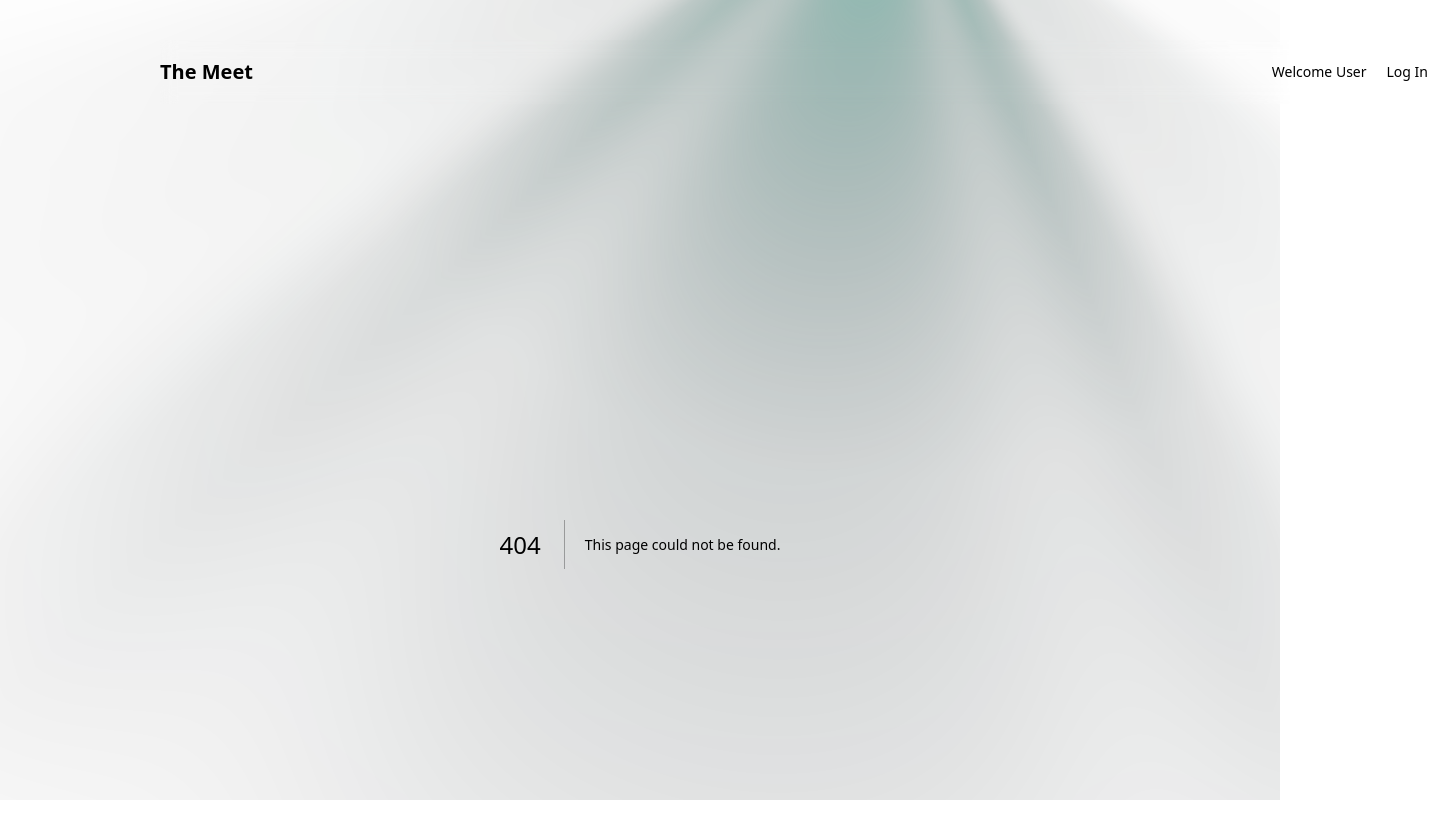
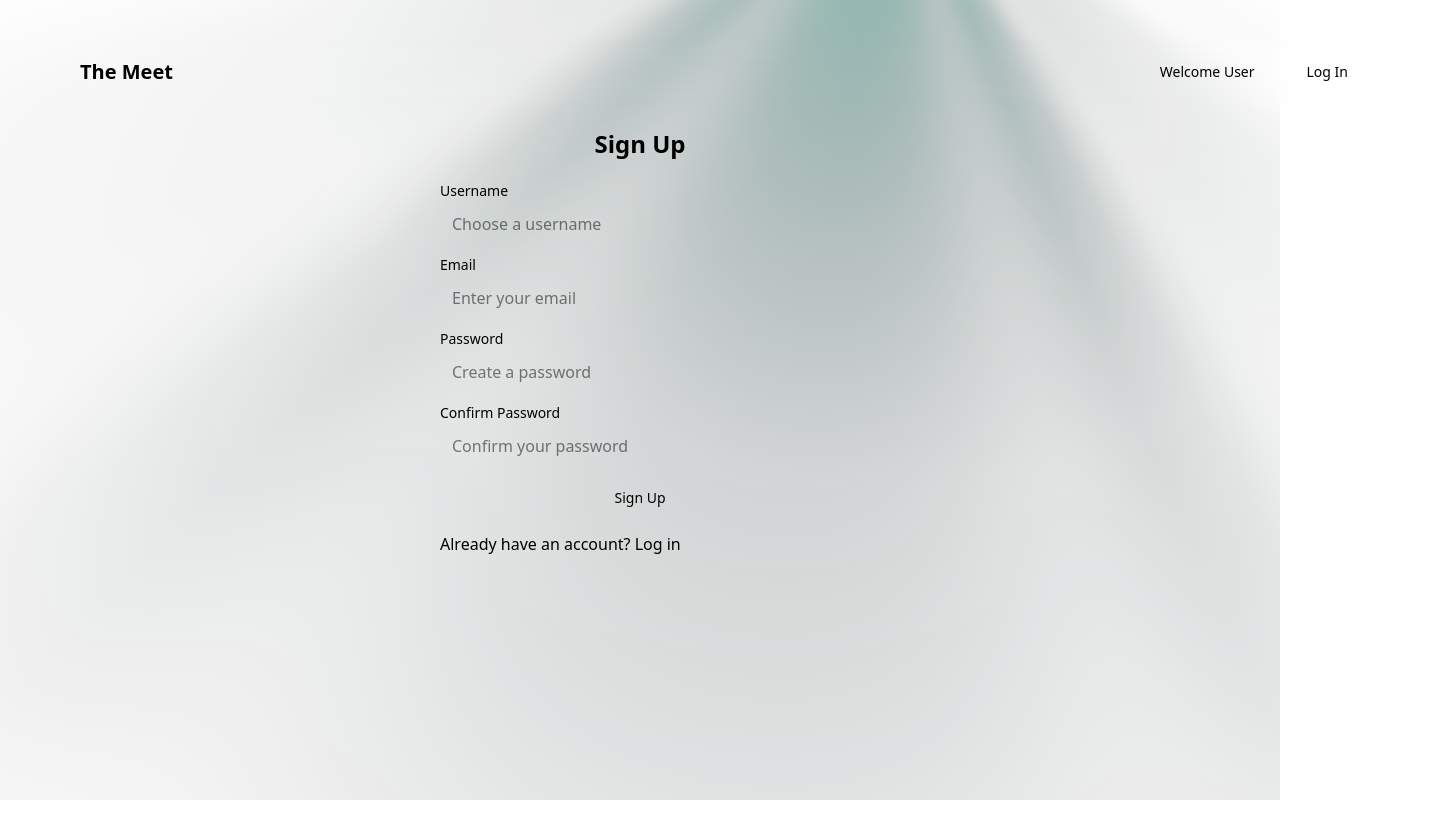
Before and after one commit to Abir-Zayn/themeet, a Next.js app: page /auth/signup in a window 1280 px wide. Before the commit this address had no page. Shown: the top 838 px of the page, 1440 px wide, since content can reach past the window. Built offline with nearby package versions, Linux system fonts and the light colour scheme; a web font is replaced by a local one.

Commit message:
feature(auth): login-signup form : #7

```diff
--- /dev/null
+++ b/components/SpotlightCard.tsx
@@ -0,0 +1,72 @@
+"use client";
+
+import React, { useRef, useState } from 'react';
+
+interface Position {
+  x: number;
+  y: number;
+}
+
+interface SpotlightCardProps extends React.PropsWithChildren {
+  className?: string;
+  spotlightColor?: `rgba(${number}, ${number}, ${number}, ${number})`;
+}
+
+const SpotlightCard: React.FC<SpotlightCardProps> = ({
+  children,
+  className = '',
+  spotlightColor = 'rgba(255, 255, 255, 0.25)'
+}) => {
+  const divRef = useRef<HTMLDivElement>(null);
+  const [isFocused, setIsFocused] = useState<boolean>(false);
+  const [position, setPosition] = useState<Position>({ x: 0, y: 0 });
+  const [opacity, setOpacity] = useState<number>(0);
+
+  const handleMouseMove: React.MouseEventHandler<HTMLDivElement> = e => {
+    if (!divRef.current || isFocused) return;
+
+    const rect = divRef.current.getBoundingClientRect();
+    setPosition({ x: e.clientX - rect.left, y: e.clientY - rect.top });
+  };
+
+  const handleFocus = () => {
+    setIsFocused(true);
+    setOpacity(0.6);
+  };
+
+  const handleBlur = () => {
+    setIsFocused(false);
+    setOpacity(0);
+  };
+
+  const handleMouseEnter = () => {
+    setOpacity(0.6);
+  };
+
+  const handleMouseLeave = () => {
+    setOpacity(0);
+  };
+
+  return (
+    <div
+      ref={divRef}
+      onMouseMove={handleMouseMove}
+      onFocus={handleFocus}
+      onBlur={handleBlur}
+      onMouseEnter={handleMouseEnter}
+      onMouseLeave={handleMouseLeave}
+      className={`relative rounded-3xl border border-neutral-800 bg-neutral-900 overflow-hidden p-8 ${className}`}
+    >
+      <div
+        className="pointer-events-none absolute inset-0 opacity-0 transition-opacity duration-500 ease-in-out"
+        style={{
+          opacity,
+          background: `radial-gradient(circle at ${position.x}px ${position.y}px, ${spotlightColor}, transparent 80%)`
+        }}
+      />
+      {children}
+    </div>
+  );
+};
+
+export default SpotlightCard;
--- /dev/null
+++ b/src/app/auth/login/page.tsx
@@ -0,0 +1,13 @@
+
+import { Suspense } from "react"
+import { Auth } from "../../feature/auth"
+
+const LoginPage = () => {
+  return (
+    <Suspense>
+      <Auth.LoginForm />
+    </Suspense>
+  )
+}
+
+export default LoginPage
--- /dev/null
+++ b/src/app/auth/signup/page.tsx
@@ -0,0 +1,12 @@
+import { Auth } from "../../feature/auth"
+import { Suspense } from "react"
+
+const Page = () => {
+  return (
+    <Suspense fallback={<div>...</div>}>
+      <Auth.RegisterForm />
+    </Suspense>
+  )
+}
+
+export default Page
--- a/src/app/components/navbar.tsx
+++ b/src/app/components/navbar.tsx
@@ -1,34 +1,35 @@
 "use client";
 
-import { Button } from "@/src/app/ui/button"
-import { Sheet, SheetContent, SheetTrigger } from "@/src/app/ui/sheet"
+import { Button } from "@/src/app/ui/button";
+import { Sheet, SheetContent, SheetTrigger } from "@/src/app/ui/sheet";
 import { Menu } from "lucide-react";
 import Link from "next/link";
 
 export default function Navbar() {
   return (
-    <header className="top-0 z-50 w-full border-b bg-background/95 backdrop-blur supports-[backdrop-filter]:bg-background/60 mx-40 my-10">
+    <header className="sticky top-0 z-50 w-full border-b bg-background/95 backdrop-blur supports-[backdrop-filter]:bg-background/60 ml-20 mt-10">
       <div className="container flex h-16 max-w-screen-2xl items-center">
+        {/* Desktop Logo */}
         <div className="mr-4 hidden md:flex">
           <Link href="/" className="mr-6 flex items-center space-x-2">
             <span className="font-bold text-xl">The Meet</span>
           </Link>
-          <nav className="flex items-center space-x-6 text-sm">
-            {/* Future nav links here */}
-          </nav>
         </div>
+        {/* Mobile Logo */}
         <Link href="/" className="mr-6 flex-1 md:hidden">
           <span className="font-bold text-xl">The Meet</span>
         </Link>
         <div className="flex flex-1 items-center justify-end space-x-2">
+          {/* Sign up (Welcome User) */}
           <Link
-            href="/signup"
-            className="text-sm font-medium text-foreground hover:text-primary"
+            href="/auth/signup"
+            className="text-sm font-medium text-foreground hover:text-primary mr-10"
           >
             Welcome User
           </Link>
+          {/* Sign In */}
           <Button variant="outline" size="sm" asChild>
-            <Link href="/signin">Log In</Link>
+            <Link href="/auth/login">Log In</Link>
           </Button>
         </div>
       </div>
--- /dev/null
+++ b/src/app/feature/auth/forms/login.tsx
@@ -0,0 +1,65 @@
+"use client";
+
+import { useState } from "react";
+import { Button } from "@/src/app/ui/button";
+import { Input } from "@/src/app/ui/input";
+import { Label } from "@/src/app/ui/label";
+import Link from "next/link";
+
+export const LoginForm = () => {
+  const [email, setEmail] = useState("");
+  const [password, setPassword] = useState("");
+  const [isLoading, setIsLoading] = useState(false);
+
+  const handleSubmit = async (e: React.FormEvent) => {
+    e.preventDefault();
+    setIsLoading(true);
+
+    try {
+      // TODO: Implement login API call
+      console.log("Login attempt:", { email, password });
+      // Simulate API call
+      await new Promise(resolve => setTimeout(resolve, 1000));
+      alert("Login successful!");
+    } catch (error) {
+      console.error("Login failed:", error);
+      alert("Login failed!");
+    } finally {
+      setIsLoading(false);
+    }
+  };
+
+  return (
+    <div className="w-full max-w-md mx-auto bg-transparent p-6 bg-card rounded-lg shadow-lg">
+      <h2 className="text-2xl font-bold text-center mb-6">Log In</h2>
+      <form onSubmit={handleSubmit} className="space-y-4">
+        <div>
+          <Label htmlFor="email" className="mb-2">Email</Label>
+          <Input
+            id="email"
+            type="email"
+            value={email}
+            onChange={(e) => setEmail(e.target.value)}
+            required
+            placeholder="Enter your email"
+          />
+        </div>
+        <div>
+          <Label htmlFor="password" className="mb-2">Password</Label>
+          <Input
+            id="password"
+            type="password"
+            value={password}
+            onChange={(e) => setPassword(e.target.value)}
+            required
+            placeholder="Enter your password"
+          />
+        </div>
+        <Button type="submit" className="w-full" disabled={isLoading}>
+          {isLoading ? "Logging in..." : "Log In"}
+        </Button>
+        <Link href="/auth/signup">Don't have an account? Sign up</Link>
+      </form>
+    </div>
+  );
+};
--- /dev/null
+++ b/src/app/feature/auth/forms/register.tsx
@@ -0,0 +1,104 @@
+"use client";
+
+import { useState } from "react";
+import { Button } from "@/src/app/ui/button";
+import { Input } from "@/src/app/ui/input";
+import { Label } from "@/src/app/ui/label";
+import Link from "next/link";
+
+export const RegisterForm = () => {
+  const [username, setUsername] = useState("");
+  const [email, setEmail] = useState("");
+  const [password, setPassword] = useState("");
+  const [confirmPassword, setConfirmPassword] = useState("");
+  const [isLoading, setIsLoading] = useState(false);
+  const [error, setError] = useState("");
+
+  const handleSubmit = async (e: React.FormEvent) => {
+    e.preventDefault();
+    setError("");
+
+    if (password !== confirmPassword) {
+      setError("Passwords do not match");
+      return;
+    }
+
+    if (password.length < 8) {
+      setError("Password must be at least 8 characters");
+      return;
+    }
+
+    setIsLoading(true);
+
+    try {
+      // TODO: Implement registration API call
+      console.log("Registration attempt:", { username, email, password });
+      // Simulate API call
+      await new Promise(resolve => setTimeout(resolve, 1000));
+      alert("Registration successful!");
+    } catch (error) {
+      console.error("Registration failed:", error);
+      setError("Registration failed!");
+    } finally {
+      setIsLoading(false);
+    }
+  };
+
+  return (
+    <div className="w-full max-w-md mx-auto p-6 bg-transparent rounded-lg shadow-lg">
+      <h2 className="text-2xl font-bold text-center mb-6">Sign Up</h2>
+      <form onSubmit={handleSubmit} className="space-y-4">
+        <div>
+          <Label htmlFor="username" className="mb-2">Username</Label>
+          <Input
+            id="username"
+            type="text"
+            value={username}
+            onChange={(e) => setUsername(e.target.value)}
+            required
+            placeholder="Choose a username"
+          />
+        </div>
+        <div>
+          <Label htmlFor="email" className="mb-2">Email</Label>
+          <Input
+            id="email"
+            type="email"
+            value={email}
+            onChange={(e) => setEmail(e.target.value)}
+            required
+            placeholder="Enter your email"
+          />
+        </div>
+        <div>
+          <Label htmlFor="password" className="mb-2">Password</Label>
+          <Input
+            id="password"
+            type="password"
+            value={password}
+            onChange={(e) => setPassword(e.target.value)}
+            required
+            placeholder="Create a password"
+            minLength={8}
+          />
+        </div>
+        <div>
+          <Label htmlFor="confirmPassword" className="mb-2">Confirm Password</Label>
+          <Input
+            id="confirmPassword"
+            type="password"
+            value={confirmPassword}
+            onChange={(e) => setConfirmPassword(e.target.value)}
+            required
+            placeholder="Confirm your password"
+          />
+        </div>
+        {error && <p className="text-red-500 text-sm">{error}</p>}
+        <Button type="submit" className="w-full" disabled={isLoading}>
+          {isLoading ? "Signing up..." : "Sign Up"}
+        </Button>
+        <Link href="/auth/login">Already have an account? Log in</Link>
+      </form>
+    </div>
+  );
+};
--- /dev/null
+++ b/src/app/feature/auth/index.ts
@@ -0,0 +1,7 @@
+import { LoginForm } from "./forms/login";
+import { RegisterForm } from "./forms/register";
+
+export const Auth = {
+    LoginForm,
+    RegisterForm
+}
--- a/src/app/feature/events/components/eventCard.tsx
+++ b/src/app/feature/events/components/eventCard.tsx
@@ -1,7 +1,7 @@
 import Link from "next/link";
 import Image from "next/image";
 import { Calendar, Clock, MapPin } from "lucide-react";
-import { Card, CardContent, CardFooter, CardHeader } from "@/src/app/ui/card";
+import SpotlightCard from "@/components/SpotlightCard";
 
 interface Props {
   title: string;
@@ -14,7 +14,10 @@ interface Props {
 
 const EventCard = ({ title, image, slug, location, date, time }: Props) => {
   return (
-    <Card className="overflow-hidden transition-all duration-300 bg-transparent border-transparent rounded-xl group">
+    <SpotlightCard
+      className="w-full overflow-hidden transition-all duration-300 bg-transparent border-transparent rounded-xl group p-0"
+      spotlightColor="rgba(0, 229, 255, 0.2)"
+    >
       <Link href={`/events/${slug}`} className="block text-foreground hover:text-foreground/80">
         <div className="relative h-48 w-full overflow-hidden">
           <Image
@@ -25,13 +28,13 @@ const EventCard = ({ title, image, slug, location, date, time }: Props) => {
           />
         </div>
 
-        <CardHeader className="p-4">
+        <div className="p-4">
           <h3 className="text-lg font-semibold line-clamp-2 h-14 overflow-hidden text-foreground">
             {title}
           </h3>
-        </CardHeader>
+        </div>
 
-        <CardContent className="p-4 pt-0 space-y-3">
+        <div className="p-4 pt-0 space-y-3">
           <div className="flex items-center gap-2 text-sm">
             <MapPin className="h-4 w-4 flex-shrink-0" />
             <span className="line-clamp-1">{location}</span>
@@ -47,13 +50,13 @@ const EventCard = ({ title, image, slug, location, date, time }: Props) => {
               <span>{time}</span>
             </div>
           </div>
-        </CardContent>
+        </div>
 
-        <CardFooter className="p-4 pt-0">
+        <div className="p-4 pt-0">
           {/* Additional footer content can go here */}
-        </CardFooter>
+        </div>
       </Link>
-    </Card>
+    </SpotlightCard>
   );
 };
 
--- /dev/null
+++ b/src/lib/database/profile-model.ts
@@ -0,0 +1,52 @@
+import mongoose, { Schema, Document, Model } from "mongoose";
+
+// TypeScript interface for the Profile document
+export interface IProfile extends Document {
+  username: string;
+  email: string;
+  password: string; // Hashed password — never store raw passwords!
+  avatarUrl?: string;
+  createdAt: Date;
+  updatedAt: Date;
+}
+
+// Define the schema for the Profile/User
+const ProfileSchema: Schema<IProfile> = new Schema(
+  {
+    username: {
+      type: String,
+      required: true,
+      unique: true,
+      trim: true,
+      minlength: 3,
+      maxlength: 32,
+    },
+    email: {
+      type: String,
+      required: true,
+      unique: true,
+      trim: true,
+      lowercase: true,
+      match: /^\S+@\S+\.\S+$/,
+    },
+    password: {
+      type: String,
+      required: true,
+      minlength: 8,
+      select: false, // By default, don't return password in queries
+    },
+    avatarUrl: {
+      type: String,
+      default: "",
+    },
+  },
+  {
+    timestamps: true, // Adds createdAt and updatedAt
+  }
+);
+
+// Avoid model overwrite errors in Next.js using mongoose.models
+const Profile: Model<IProfile> =
+  mongoose.models.Profile || mongoose.model<IProfile>("Profile", ProfileSchema);
+
+export default Profile;
```
